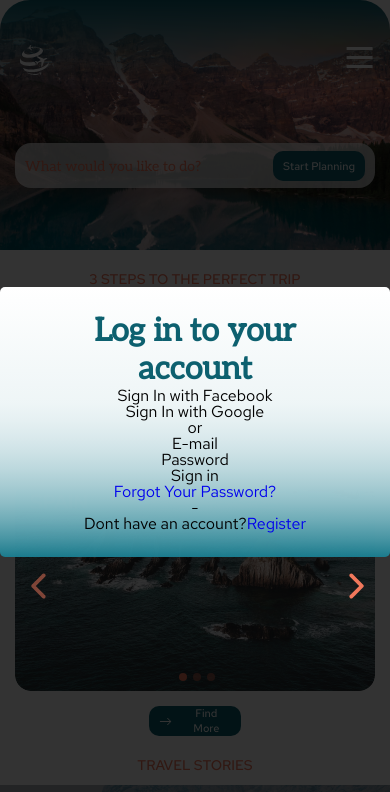
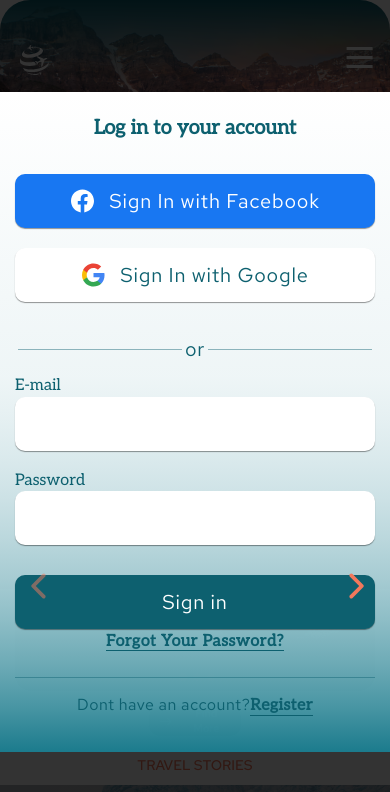
Before and after one commit to S4mm4ael/travel-site, a plain HTML site: page travel/index.html in a window 390 px wide. Shown: the top 792 px of the page. Drawn offline with Linux system fonts and the light colour scheme.

Commit message:
feat: login popup finished

```diff
--- a/travel/css/style.css
+++ b/travel/css/style.css
@@ -650,9 +650,7 @@ footer {
   .container {
   max-width: 970px;
 }
-.btn__login {
-  display: none;
-}
+
 .btn__arrow {
   display: block;
   height: 30px;
@@ -819,8 +817,8 @@ footer {
 .modal {
   background: linear-gradient(to bottom,#FFFFFF, 80%,#1b7d8ff9);
   padding: 25px 45px ;
-  border-radius: 5px;
-  max-height: 660px;
+  border-radius: 20px;
+  height: 660px;
   max-width: 650px;
 
 }
@@ -854,10 +852,95 @@ footer {
   align-items: center;
 
 }
+.modal__input{
+  display: flex;
+  height: 54px;
+  width: 560px;
+  border-radius: 10px;
+  background-color: #fff;
+  color: #0d606f;
+  justify-content: center;
+  align-items: center;
+  font-family: 'Red Hat Text', sans-serif;
+  font-weight: 400;
+  font-size: 20px;
+  line-height: 26px;
+  font-style: normal;
+  cursor: pointer;
+  letter-spacing: 0.8px;
+  box-shadow:0px 1px 1px #00000069;
+}
+.modal__input--facebook{
+  margin-top: 35px;
+  margin-bottom: 10px;
+  background-color: #1877F2;
+  color: #fff;
+}
+.modal__input--google{
+  margin-top: 10px;
+  margin-bottom: 20px;
+  background-color: #fff;
 
+}
+.modal__input--or{
+    background-color: rgba(255, 255, 255, 0);
+  box-shadow: none;
 
+}
+.modal__input--regular{
+margin-bottom: 20px;
+padding-left: 10px;
 
-
+}
+.input__p{
+padding-bottom: 1px;
+font-family: Aleo, serif;
+font-size: 16px;
+line-height: 19.2px;
+color: #0d606f;
+margin-right: auto;
+}
+.modal__input--signin{
+  background-color: #0d606f;
+  color: #fff;
+  margin-top: 10px;
+  margin-bottom: 5px;
+}
+.modal__line{
+  height: 0.5px;
+  width: 100%;
+  background: #0d606f71;
+  margin-left: 3px;
+  margin-right: 3px;
+}
+.modal__logo{
+  height: 24px;
+  width: 24px;
+  margin-right: 15px;
+}
+.modal__logo--facebook{
+  background-image: url('../img/Facebook-Logo.svg');
+}
+.modal__logo--google{
+  background-image: url('../img/Google-Logo.svg');
+}
+.modal__a{
+  font-family: Aleo, serif;
+  color: #0d606f;
+  font-weight: 700;
+  border-bottom: 1px solid #0d606f;
+  margin-bottom: 26px;
+  letter-spacing: 0.5px;
+}
+.modal__register{
+  padding-top: 20px;
+  padding-bottom: 23px;
+  color: #0d606f;
+  letter-spacing: 0.5px;
+}
+.modal__close{
+  display: none;
+  }
 
 
 @media screen and (max-width:991.98px) and (max-width:991.98px) {
@@ -931,6 +1014,9 @@ footer {
   height: 225px;
 }
 }@media (max-width:390.98px) {
+  .btn__login {
+    display: none;
+  }
   .navbar {
   background-color: rgba(242, 120, 92, 0);
 }
@@ -1185,3 +1271,22 @@ footer {
   visibility: visible;
   z-index: 1;
 }
+
+@media (max-width:595px) {
+
+  .modal__input{
+      width: 360px;
+    }
+    .modal__title {
+      line-height: 22.4px;
+      font-size: 20px;
+    }
+}
+@media (max-width:389px) {
+  .modal__input{
+      width: 300px;
+    }
+    .modal__close{
+      display: block;
+      }
+}
--- a/travel/index.html
+++ b/travel/index.html
@@ -25,7 +25,7 @@
             <li class="menu__item"><a href="#steps" class="menu__item-link" data-scroll>Plan Your Trip</a></li>
             <li class="menu__item"><a href="#destinations" class="menu__item-link" data-scroll>Destinations</a></li>
             <li class="menu__item"><a href="#stories" class="menu__item-link" data-scroll>Travel Stories</a></li>
-            <li class="menu__item hidden"><a href="#" class="menu__item-link " data-scroll>Account</a></li>
+            <li class="menu__item hidden menu__item--account btn__login"><a href="#" class="menu__item-link " data-scroll>Account</a></li>
             <li class="menu__item hidden"><a href="#social" class="menu__item-link" data-scroll>Social media</a></li>
           </ul>
           <button class="btn nav__btns btn__login">Login</button>
@@ -228,18 +228,20 @@
   <!-- Modal -->
   <div class="modal__wrapper" style="display: flex">
     <div class="modal">
-
+      <div class="modal__close" > <img src="./img/cancel.svg" alt="cancel" width="10px" height="10px" ></div>
       <div class="modal__title"><span>Log in to your account</span> </div>
       <div class="modal__body">
-        <div class="modal__input">Sign In with Facebook</div>
-        <div class="modal__input">Sign In with Google</div>
-        <div class="modal__input"><span>or</span></div>
-        <div class="modal__input"><span class="input__span">E-mail</span></div>
-        <div class="modal__input"><span class="input__span">Password</span></div>
-        <div class="modal__input">Sign in</div>
-        <a href="#">Forgot Your Password?</a>
-        <span>-</span>
-        <p class="modal__register">Dont have an account?<a href="#">Register</a></p>
+        <div class="modal__input modal__input--facebook"><div class="modal__logo modal__logo--facebook"></div> Sign In with Facebook</div>
+        <div class="modal__input modal__input--google"><div class="modal__logo modal__logo--google"></div>Sign In with Google</div>
+        <div class="modal__input modal__input--or"><span class="modal__line"></span>or<span class="modal__line"></span></div>
+        <p class="input__p">E-mail</p>
+        <input id = "email" type="email" class="modal__input modal__input--regular"></input>
+        <span class="input__p">Password</span>
+        <input id = "password" type="password" class="modal__input modal__input--regular"></i>
+        <div class="modal__input modal__input--signin" >Sign in</div>
+        <a class="modal__a" href="#">Forgot Your Password?</a>
+        <span class="modal__line"></span>
+        <p class="modal__register">Dont have an account?<a id = "register" class="modal__a" href="#">Register</a></p>
       </div>
     </div>
   </div>
--- a/travel/js/scripts.js
+++ b/travel/js/scripts.js
@@ -56,17 +56,17 @@ function burgerMenu() {
 burgerMenu()
 
 function bindModal(trigger, modal, close) {
-  trigger = document.querySelector(trigger),
+    trigger = document.querySelectorAll(trigger),
     modal = document.querySelector(modal),
     close = document.querySelector(close)
 
   const body = document.body
 
-  trigger.addEventListener('click', e => {
+  trigger.forEach( (trigger) => trigger.addEventListener('click', e => {
     e.preventDefault()
     modal.style.display = 'flex'
     body.classList.add('locked')
-  });
+  }))
   close.addEventListener('click', () => {
     modal.style.display = 'none'
      body.classList.remove('locked')
@@ -77,11 +77,81 @@ function bindModal(trigger, modal, close) {
        body.classList.remove('locked')
     }
   })
+
+  var register = document.getElementById('register');
+
+    register.addEventListener('click', e =>{
+      if (e.target === register){
+
+
+
+        modal.innerHTML = `
+        <div class="modal" style = "height: 436px">
+        <div class="modal__close" > <img src="./img/cancel.svg" alt="cancel" width="10px" height="10px" ></div>
+        <div class="modal__title" style="margin-bottom: 30px"><span>Create account</span> </div>
+        <div class="modal__body">
+          <p class="input__p">E-mail</p>
+          <input id = "email" type="email" class="modal__input modal__input--regular"></input>
+          <span class="input__p">Password</span>
+          <input id = "password" type="password" class="modal__input modal__input--regular"></i>
+          <div class="modal__input modal__input--signin" style="margin-bottom: 26px">Sign up</div>
+          <span class="modal__line"></span>
+          <p class="modal__register">Already have an account?<a id = "login-link" class="modal__a" href="#">Log in</a></p>
+        </div>
+        </div>`;
+        loginAttempt ()
+      }
+      const loginLink = document.getElementById('login-link');
+      loginLink.addEventListener('click', e =>{
+      if (e.target === loginLink){
+        modal.innerHTML = `
+        <div class="modal">
+        <div class="modal__close" > <img src="./img/cancel.svg" alt="cancel" width="10px" height="10px" ></div>
+        <div class="modal__title"><span>Log in to your account</span> </div>
+        <div class="modal__body">
+        <div class="modal__input modal__input--facebook"><div class="modal__logo modal__logo--facebook"></div> Sign In with Facebook</div>
+        <div class="modal__input modal__input--google"><div class="modal__logo modal__logo--google"></div>Sign In with Google</div>
+        <div class="modal__input modal__input--or"><span class="modal__line"></span>or<span class="modal__line"></span></div>
+        <p class="input__p">E-mail</p>
+        <input id = "email" type="email" class="modal__input modal__input--regular"></input>
+        <span class="input__p">Password</span>
+        <input id = "password" type="password" class="modal__input modal__input--regular"></i>
+        <div class="modal__input modal__input--signin" >Sign in</div>
+        <a class="modal__a" href="#">Forgot Your Password?</a>
+        <span class="modal__line"></span>
+        <p class="modal__register">Dont have an account?<a id = "register" class="modal__a" href="#">Register</a></p>
+        </div>
+        </div>`;
+
+      bindModal('.btn__login', '.modal__wrapper', '.modal__close')
+      //bindModal('.menu__item--account', '.modal__wrapper', '.modal__close')
+    }
+    });
+  });
+  loginAttempt ()
+
+
 }
 
-// ПЕРВЫЙ аргумент - класс кнопки, при клике на которую будет открываться модальное окно.
-// ВТОРОЙ аргумент - класс самого модального окна.
-// ТРЕТИЙ аргумент - класс кнопки, при клике на которую будет закрываться модальное окно.
 bindModal('.btn__login', '.modal__wrapper', '.modal__close')
 
+function loginAttempt (){
+  const email = document.getElementById("email");
+  const password = document.getElementById("password");
+  const login = document.querySelector('.modal__input--signin');
+
+  login.addEventListener('click', e =>{
+    if (e.target === login){
+      alert (` Email is: ${email.value} \n Password is: ${password.value}`)
+    }
+  })
+
+}
+
+
+
+
+
+
+
 console.log('Mark is 100/100');
```
Also changed, not shown: travel/img/Facebook-Logo.svg (added), travel/img/Google-Logo.svg (added).
